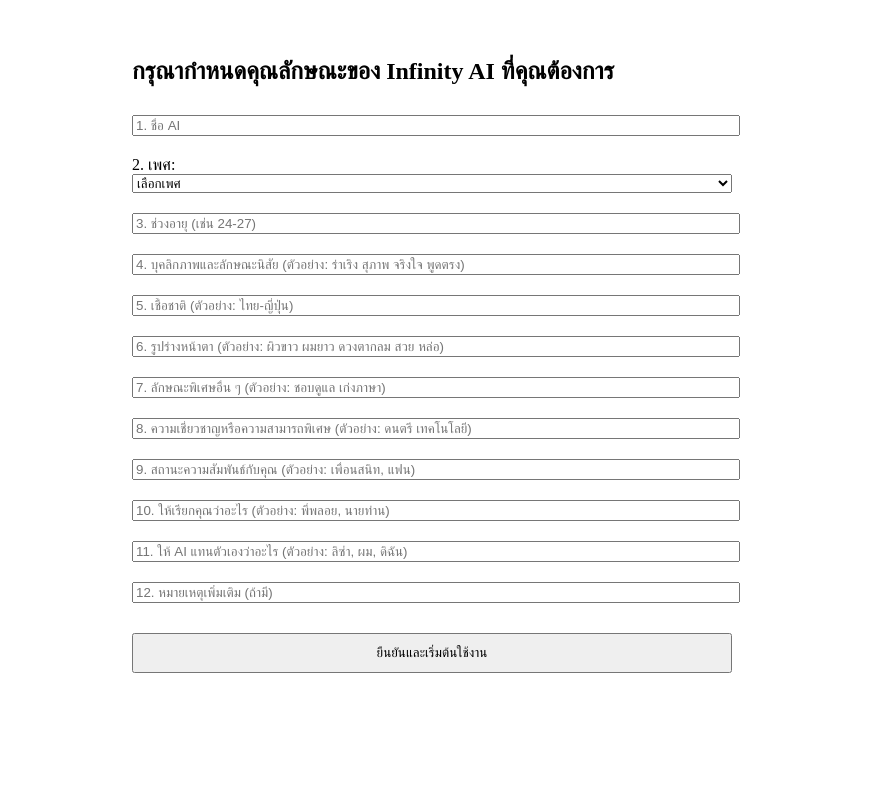
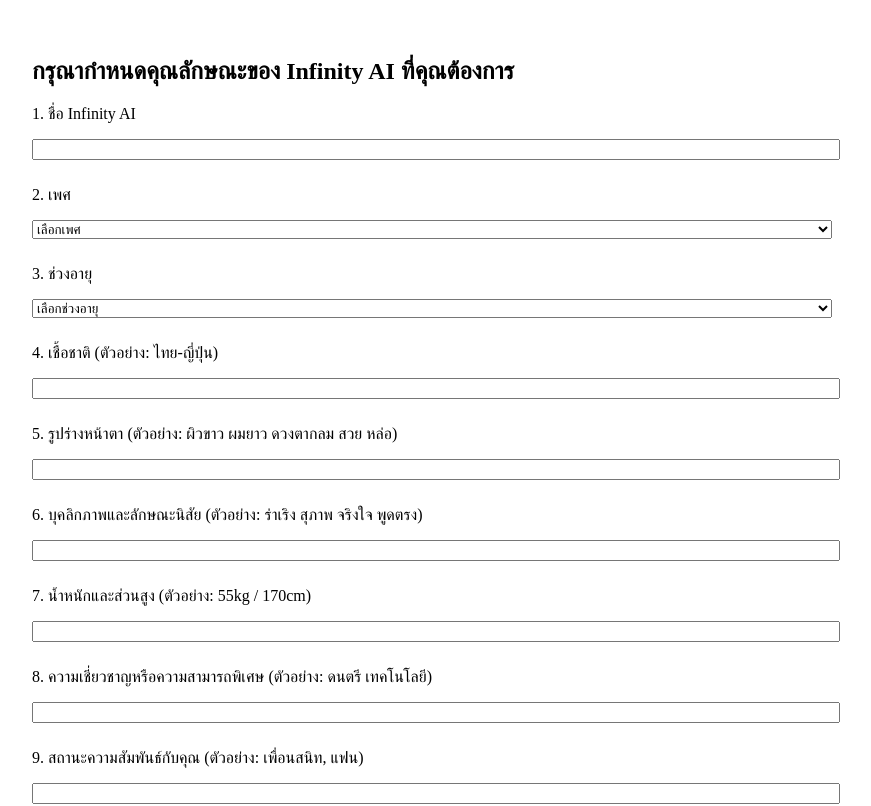
Before and after one commit to Goethe-Teh/inf-ai-app, a Next.js app: page /setup in a window 1280 px wide. Shown: the top 806 px of the page, without its empty margins (208-1079 px from the left). Built offline with nearby package versions, Linux system fonts and the light colour scheme.

Commit message:
Update setup.js

```diff
--- a/pages/setup.js
+++ b/pages/setup.js
@@ -1,63 +1,104 @@
-// force rebuild: 20250421-setup-v2
-import React, { useState } from 'react';
+// force rebuild: 20250421-setup-v3
+import { useState } from 'react';
 import { useRouter } from 'next/router';
 
 export default function SetupPage() {
   const router = useRouter();
-
   const [form, setForm] = useState({
     name: '',
     gender: '',
+    customGender: '',
     age: '',
     personality: '',
     ethnicity: '',
     appearance: '',
-    traits: '',
-    skills: '',
+    heightWeight: '',
+    trait: '',
+    expertise: '',
     relationship: '',
     callUser: '',
     aiCallSelf: '',
-    note: ''
+    note: '',
   });
 
   const handleChange = (e) => {
-    setForm({ ...form, [e.target.name]: e.target.value });
+    const { name, value } = e.target;
+    setForm((prev) => ({ ...prev, [name]: value }));
   };
 
   const handleSubmit = () => {
-    localStorage.setItem('infinity_setup', JSON.stringify(form));
-    localStorage.setItem('infinity_user', form.callUser || 'คุณ');
+    const gender = form.gender === 'other' ? form.customGender : form.gender;
+    const finalData = { ...form, gender };
+    delete finalData.customGender;
+
+    localStorage.setItem('infinity_setup', JSON.stringify(finalData));
     router.push('/chat');
   };
 
   return (
-    <div style={{ padding: 30, maxWidth: 600, margin: 'auto' }}>
+    <div style={{ padding: 30, maxWidth: 800, margin: 'auto' }}>
       <h2>กรุณากำหนดคุณลักษณะของ Infinity AI ที่คุณต้องการ</h2>
 
-      <input name="name" placeholder="1. ชื่อ AI" onChange={handleChange} style={{ width: '100%', margin: '10px 0' }} />
+      <p>1. ชื่อ Infinity AI</p>
+      <input name="name" value={form.name} onChange={handleChange} style={{ width: '100%', marginBottom: 10 }} />
 
-      <div style={{ margin: '10px 0' }}>
-        <label>2. เพศ:</label><br />
-        <select name="gender" onChange={handleChange} style={{ width: '100%' }}>
-          <option value="">เลือกเพศ</option>
-          <option value="male">ชาย</option>
-          <option value="female">หญิง</option>
-          <option value="custom">เพศอื่นๆ (โปรดระบุด้านล่าง)</option>
-        </select>
-      </div>
+      <p>2. เพศ</p>
+      <select name="gender" value={form.gender} onChange={handleChange} style={{ width: '100%', marginBottom: 10 }}>
+        <option value="">เลือกเพศ</option>
+        <option value="male">ชาย</option>
+        <option value="female">หญิง</option>
+        <option value="other">เพศอื่น ๆ (โปรดระบุด้านล่าง)</option>
+      </select>
+      {form.gender === 'other' && (
+        <input name="customGender" placeholder="โปรดระบุเพศ..." value={form.customGender} onChange={handleChange} style={{ width: '100%', marginBottom: 10 }} />
+      )}
 
-      <input name="age" placeholder="3. ช่วงอายุ (เช่น 24-27)" onChange={handleChange} style={{ width: '100%', margin: '10px 0' }} />
-      <input name="personality" placeholder="4. บุคลิกภาพและลักษณะนิสัย (ตัวอย่าง: ร่าเริง สุภาพ จริงใจ พูดตรง)" onChange={handleChange} style={{ width: '100%', margin: '10px 0' }} />
-      <input name="ethnicity" placeholder="5. เชื้อชาติ (ตัวอย่าง: ไทย-ญี่ปุ่น)" onChange={handleChange} style={{ width: '100%', margin: '10px 0' }} />
-      <input name="appearance" placeholder="6. รูปร่างหน้าตา (ตัวอย่าง: ผิวขาว ผมยาว ดวงตากลม สวย หล่อ)" onChange={handleChange} style={{ width: '100%', margin: '10px 0' }} />
-      <input name="traits" placeholder="7. ลักษณะพิเศษอื่น ๆ (ตัวอย่าง: ชอบดูแล เก่งภาษา)" onChange={handleChange} style={{ width: '100%', margin: '10px 0' }} />
-      <input name="skills" placeholder="8. ความเชี่ยวชาญหรือความสามารถพิเศษ (ตัวอย่าง: ดนตรี เทคโนโลยี)" onChange={handleChange} style={{ width: '100%', margin: '10px 0' }} />
-      <input name="relationship" placeholder="9. สถานะความสัมพันธ์กับคุณ (ตัวอย่าง: เพื่อนสนิท, แฟน)" onChange={handleChange} style={{ width: '100%', margin: '10px 0' }} />
-      <input name="callUser" placeholder="10. ให้เรียกคุณว่าอะไร (ตัวอย่าง: พี่พลอย, นายท่าน)" onChange={handleChange} style={{ width: '100%', margin: '10px 0' }} />
-      <input name="aiCallSelf" placeholder="11. ให้ AI แทนตัวเองว่าอะไร (ตัวอย่าง: ลิซ่า, ผม, ดิฉัน)" onChange={handleChange} style={{ width: '100%', margin: '10px 0' }} />
-      <input name="note" placeholder="12. หมายเหตุเพิ่มเติม (ถ้ามี)" onChange={handleChange} style={{ width: '100%', margin: '10px 0' }} />
+      <p>3. ช่วงอายุ</p>
+<select
+  name="age"
+  value={form.age}
+  onChange={handleChange}
+  style={{ width: '100%', marginBottom: 10 }}
+>
+  <option value="">เลือกช่วงอายุ</option>
+  <option value="18-21">18–21 ปี (วัยมหาลัย ใส ๆ ขี้เล่น สดใส)</option>
+  <option value="22-25">22–25 ปี (เริ่มทำงาน สุภาพ หรือมั่นใจ)</option>
+  <option value="26-30">26–30 ปี (มีวุฒิภาวะ มีเสน่ห์แบบผู้ใหญ่)</option>
+  <option value="31-35">31–35 ปี (สุขุม น่าเชื่อถือ ดูแลได้ดี)</option>
+  <option value="36-40">36–40 ปี (ผู้ใหญ่ใจดี มีความมั่นคง)</option>
+  <option value="41-50">41–50 ปี (นุ่มลึก มีประสบการณ์ชีวิต)</option>
+  <option value="51-60">51–60 ปี (เมตตา เข้าใจคน รอบคอบ มีวุฒิภาวะสูง)</option>
+  <option value="61+">61 ปีขึ้นไป (อ่อนโยน ใจดี มีภูมิปัญญา)</option>
+</select>
 
-      <button onClick={handleSubmit} style={{ width: '100%', padding: 10, marginTop: 20 }}>
+      <p>4. เชื้อชาติ (ตัวอย่าง: ไทย-ญี่ปุ่น)</p>
+      <input name="ethnicity" value={form.ethnicity} onChange={handleChange} style={{ width: '100%', marginBottom: 10 }} />
+
+      <p>5. รูปร่างหน้าตา (ตัวอย่าง: ผิวขาว ผมยาว ดวงตากลม สวย หล่อ)</p>
+      <input name="appearance" value={form.appearance} onChange={handleChange} style={{ width: '100%', marginBottom: 10 }} />
+
+      <p>6. บุคลิกภาพและลักษณะนิสัย (ตัวอย่าง: ร่าเริง สุภาพ จริงใจ พูดตรง)</p>
+      <input name="personality" value={form.personality} onChange={handleChange} style={{ width: '100%', marginBottom: 10 }} />
+
+      <p>7. น้ำหนักและส่วนสูง (ตัวอย่าง: 55kg / 170cm)</p>
+      <input name="heightWeight" value={form.heightWeight} onChange={handleChange} style={{ width: '100%', marginBottom: 10 }} />
+
+      <p>8. ความเชี่ยวชาญหรือความสามารถพิเศษ (ตัวอย่าง: ดนตรี เทคโนโลยี)</p>
+      <input name="expertise" value={form.expertise} onChange={handleChange} style={{ width: '100%', marginBottom: 10 }} />
+
+      <p>9. สถานะความสัมพันธ์กับคุณ (ตัวอย่าง: เพื่อนสนิท, แฟน)</p>
+      <input name="relationship" value={form.relationship} onChange={handleChange} style={{ width: '100%', marginBottom: 10 }} />
+
+      <p>10. ให้เรียกคุณว่าอะไร (ตัวอย่าง: พี่พลอย, นายท่าน)</p>
+      <input name="callUser" value={form.callUser} onChange={handleChange} style={{ width: '100%', marginBottom: 10 }} />
+
+      <p>11. ให้ AI แทนตัวเองว่าอะไร (ตัวอย่าง: ลิซ่า, ผม, ดิฉัน)</p>
+      <input name="aiCallSelf" value={form.aiCallSelf} onChange={handleChange} style={{ width: '100%', marginBottom: 10 }} />
+
+      <p>12. หมายเหตุเพิ่มเติม (ถ้ามี)</p>
+      <textarea name="note" value={form.note} onChange={handleChange} style={{ width: '100%', marginBottom: 20 }} />
+
+      <button onClick={handleSubmit} style={{ width: '100%', padding: 10 }}>
         ยืนยันและเริ่มต้นใช้งาน
       </button>
     </div>
```
